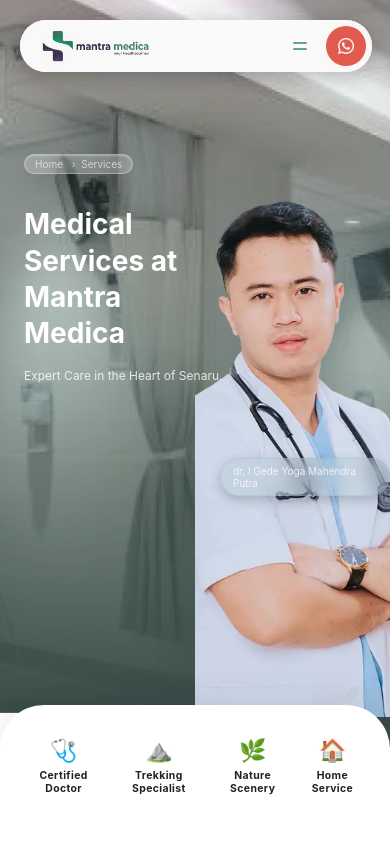
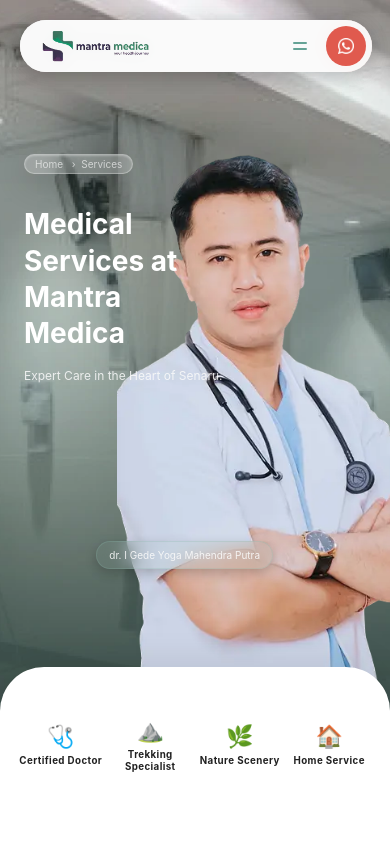
Before and after one commit to rezahanif/MantraMedicaLombok, a Next.js app in the folder frontend/: page /services in a window 390 px wide. Shown: the top 844 px of the page. Built offline with nearby package versions, Linux system fonts and the light colour scheme.

Commit message:
hp 1/4 jalan

```diff
--- a/frontend/src/components/sections/about/AboutHero.tsx
+++ b/frontend/src/components/sections/about/AboutHero.tsx
@@ -187,23 +187,23 @@ export default function AboutHero({ photoSlot }: AboutHeroProps) {
           </p>
         </div>
 
-        {/* Stats card — bay/cove shape (large rounded top), anchored to bottom */}
+        {/* Stats card shape — bay/cove shape (large rounded top), anchored to bottom */}
         <div
           style={{
             position: "relative",
             zIndex: 3,
             background: C.light,
             borderRadius: "44px 44px 0 0",
-            padding: "32px 20px 48px",
+            padding: "50px 16px 70px",
             display: "flex",
             alignItems: "center",
-            justifyContent: "space-around",
+            justifyContent: "center",
             boxShadow: "0 -8px 32px rgba(0,0,0,0.08)",
             animation: mounted ? "slideUpStats 0.7s cubic-bezier(0.22,0.61,0.36,1) both" : "none",
             animationDelay: "580ms",
             opacity: mounted ? 1 : 0,
             marginTop: "-40px",
-            minHeight: "45px",
+            minHeight: "80px",
           }}
         />
       </div>
--- a/frontend/src/components/sections/contact/ContactHero.tsx
+++ b/frontend/src/components/sections/contact/ContactHero.tsx
@@ -184,23 +184,23 @@ export default function ContactHero({ photoSlot }: ContactHeroProps) {
           </p>
         </div>
 
-        {/* Stats card — bay/cove shape (large rounded top), anchored to bottom */}
+        {/* Stats card shape — bay/cove shape (large rounded top), anchored to bottom */}
         <div
           style={{
             position: "relative",
             zIndex: 3,
             background: C.light,
             borderRadius: "44px 44px 0 0",
-            padding: "32px 20px 48px",
+            padding: "50px 16px 70px",
             display: "flex",
             alignItems: "center",
-            justifyContent: "space-around",
+            justifyContent: "center",
             boxShadow: "0 -8px 32px rgba(0,0,0,0.08)",
             animation: mounted ? "slideUpStats 0.7s cubic-bezier(0.22,0.61,0.36,1) both" : "none",
             animationDelay: "580ms",
             opacity: mounted ? 1 : 0,
             marginTop: "-40px",
-            minHeight: "45px",
+            minHeight: "80px",
           }}
         />
       </div>
--- a/frontend/src/components/sections/home/ServiceCards.tsx
+++ b/frontend/src/components/sections/home/ServiceCards.tsx
@@ -168,6 +168,9 @@ export default function ServiceCards() {
           .service-mobile  { display: flex !important; }
         }
         @media (max-width: 500px) {
+          .service-mobile .svc-mobile-tag {
+            display: none !important;
+          }
           .service-mobile .svc-card-content {
             padding: 24px 20px 36px 20px !important;
           }
@@ -575,6 +578,19 @@ export default function ServiceCards() {
                   }}
                   className="svc-card-content"
                 >
+                  <div
+                    className="svc-mobile-tag"
+                    style={{
+                      display: "inline-flex", alignItems: "center", gap: 6,
+                      background: "rgba(255,255,255,0.1)", borderRadius: 100,
+                      padding: "4px 12px", fontSize: 10, letterSpacing: "1px",
+                      textTransform: "uppercase", color: "rgba(250,250,250,0.85)",
+                      marginBottom: 10, width: "fit-content",
+                    }}
+                  >
+                    <Image src={style.icon} alt={svc.tag} width={getServiceIconSizeExpanded(svc.id).width} height={getServiceIconSizeExpanded(svc.id).height} style={{ objectFit: "contain" }} />
+                    {svc.tag}
+                  </div>
                   <h3 style={{ color: C.light, fontSize: 22, fontWeight: 700, lineHeight: 1.2, marginBottom: 6 }}>{svc.title}</h3>
                   <p style={{ color: "rgba(255,255,255,0.7)", fontSize: 12, fontWeight: 500, marginBottom: 8, fontStyle: "italic" }}>{svc.subtitle}</p>
                   <p style={{ color: "rgba(250,250,250,0.6)", fontSize: 13, lineHeight: 1.7, marginBottom: 20 }}>{svc.desc}</p>
--- a/frontend/src/components/sections/recovery/Signaturetreatment.tsx
+++ b/frontend/src/components/sections/recovery/Signaturetreatment.tsx
@@ -126,6 +126,7 @@ export default function SignatureTreatment() {
         @media (max-width: 499px) {
           .treat-desktop { display: none !important; }
           .treat-mobile  { display: flex !important; }
+          .treat-mobile-tag { display: none !important; }
           .sig-treatment-section {
             background-position: calc(50% + ${BG_MOBILE_POS_X}px) calc(50% + ${BG_MOBILE_POS_Y}px) !important;
             background-size: ${BG_MOBILE_ZOOM * 100}% !important;
@@ -278,7 +279,7 @@ export default function SignatureTreatment() {
 
                 <div style={{ position: "absolute", inset: 0, background: "linear-gradient(to top, rgba(20,8,2,0.92) 0%, rgba(20,8,2,0.15) 70%, transparent 100%)", zIndex: 1 }} />
                 <div style={{ position: "absolute", inset: 0, display: "flex", flexDirection: "column", justifyContent: "flex-end", padding: "24px 20px", zIndex: 2 }}>
-                  <div style={{ display: "inline-flex", background: "rgba(255,255,255,0.1)", borderRadius: 100, padding: "3px 10px", fontSize: 10, letterSpacing: "1.5px", textTransform: "uppercase", color: "rgba(250,250,250,0.7)", marginBottom: 8, width: "fit-content" }}>{t.tag}</div>
+                  <div className="treat-mobile-tag" style={{ display: "inline-flex", background: "rgba(255,255,255,0.1)", borderRadius: 100, padding: "3px 10px", fontSize: 10, letterSpacing: "1.5px", textTransform: "uppercase", color: "rgba(250,250,250,0.7)", marginBottom: 8, width: "fit-content" }}>{t.tag}</div>
                   <div style={{ display: "flex", alignItems: "center", gap: 6 }}>
                     {cardIcons[i] && (
                       <Image
--- a/frontend/src/components/sections/services/Servicehero.tsx
+++ b/frontend/src/components/sections/services/Servicehero.tsx
@@ -310,13 +310,13 @@ export default function ServiceHero({ photoSlot }: ServiceHeroProps) {
         <div
           style={{
             position: "absolute",
-            width: "50%",
-            height: "65%",
+            width: "70%",
             right: 0,
+            top: 120,
             bottom: "15%",
             zIndex: 0,
             overflow: "hidden",
-            borderRadius: "16px 0 0 0",
+            borderRadius: "0 0 0 16px",
           }}
         >
           {photoSlot ?? (
@@ -385,7 +385,7 @@ export default function ServiceHero({ photoSlot }: ServiceHeroProps) {
             zIndex: 3,
             background: C.light,
             borderRadius: "44px 44px 0 0",
-            padding: "32px 20px 48px",
+            padding: "50px 16px 70px",
             display: "flex",
             alignItems: "center",
             justifyContent: "space-around",
@@ -401,6 +401,8 @@ export default function ServiceHero({ photoSlot }: ServiceHeroProps) {
               style={{
                 display: "flex", flexDirection: "column",
                 alignItems: "center", gap: 6,
+                flex: 1,
+                minWidth: 60,
                 animation: mounted ? "fadeUp 0.5s cubic-bezier(0.22,0.61,0.36,1) both" : "none",
                 animationDelay: `${640 + i * 70}ms`,
                 opacity: 0,
@@ -410,11 +412,14 @@ export default function ServiceHero({ photoSlot }: ServiceHeroProps) {
               <span
                 style={{
                   color: C.dark,
-                  fontSize: "0.65rem",
+                  fontSize: "clamp(0.58rem, 2.5vw, 0.68rem)",
                   fontWeight: 700,
                   letterSpacing: "0.4px",
                   textAlign: "center",
                   lineHeight: 1.3,
+                  wordBreak: "break-word",
+                  wordWrap: "break-word",
+                  whiteSpace: "normal",
                 }}
               >
                 {s.label}
@@ -423,25 +428,28 @@ export default function ServiceHero({ photoSlot }: ServiceHeroProps) {
           ))}
         </div>
 
-        {/* Doctor breadcrumb — left side */}
+        {/* Doctor name badge — right-anchored so it never overflows on any phone size */}
         <p
           style={{
             position: "absolute",
-            bottom: "40%",
-            left: 220,
-            color: "rgba(250,250,250,0.85)",
+            bottom: "calc(30% + 12px)",
+            right: "30%",
+            maxWidth: "52%",
+            color: "rgba(250,250,250,0.9)",
             fontSize: 10,
             padding: "6px 12px",
             borderRadius: 100,
             background: `${C.tealLight}20`,
             backdropFilter: "blur(10px)",
             border: `1px solid ${C.tealLight}40`,
-            display: "inline-block",
+            textAlign: "center",
+            lineHeight: 1.4,
             animation: mounted ? "fadeIn 0.6s ease both" : "none",
             animationDelay: "600ms",
             opacity: 0,
             boxShadow: "0 4px 12px rgba(0, 0, 0, 0.2)",
             zIndex: 4,
+            whiteSpace: "normal",
           }}
         >
           dr. I Gede Yoga Mahendra Putra
```
Also changed, not shown: frontend/src/components/sections/recovery/Recoveryhero.tsx (+15 -13 lines).
